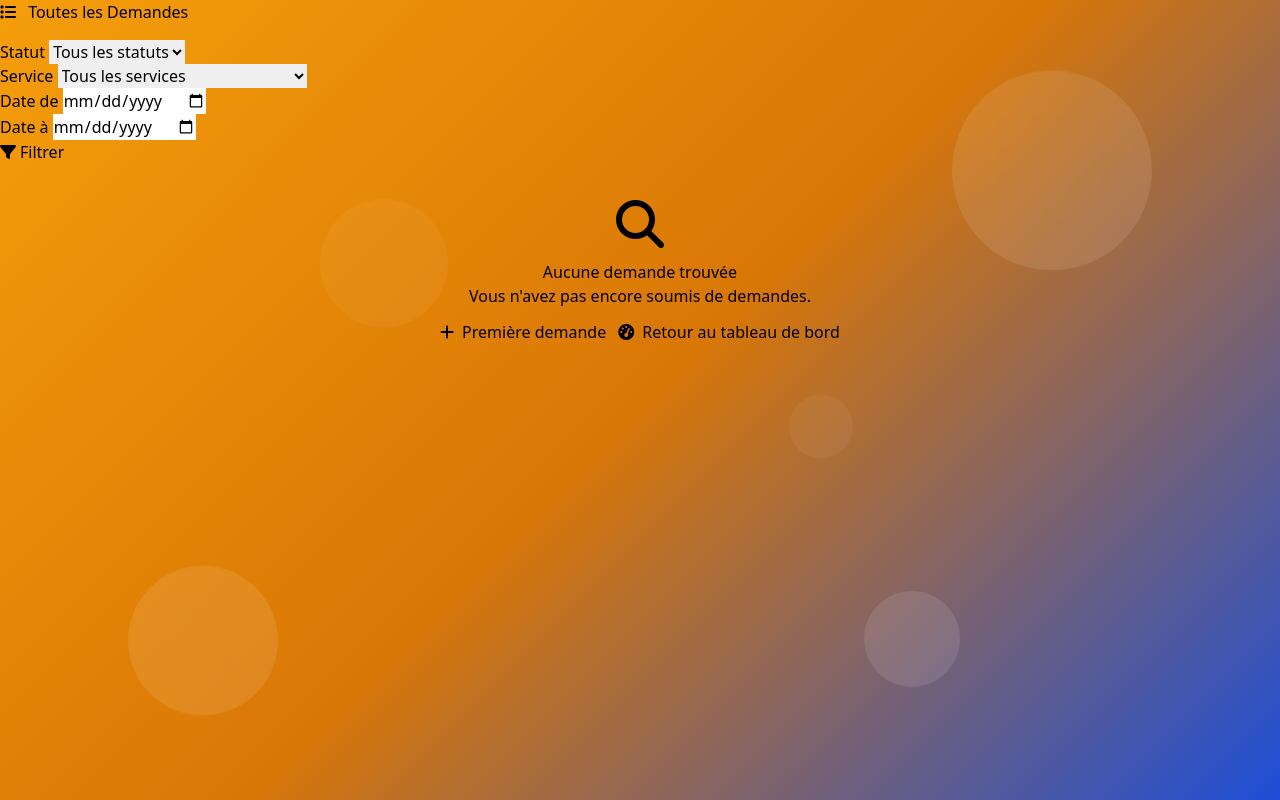
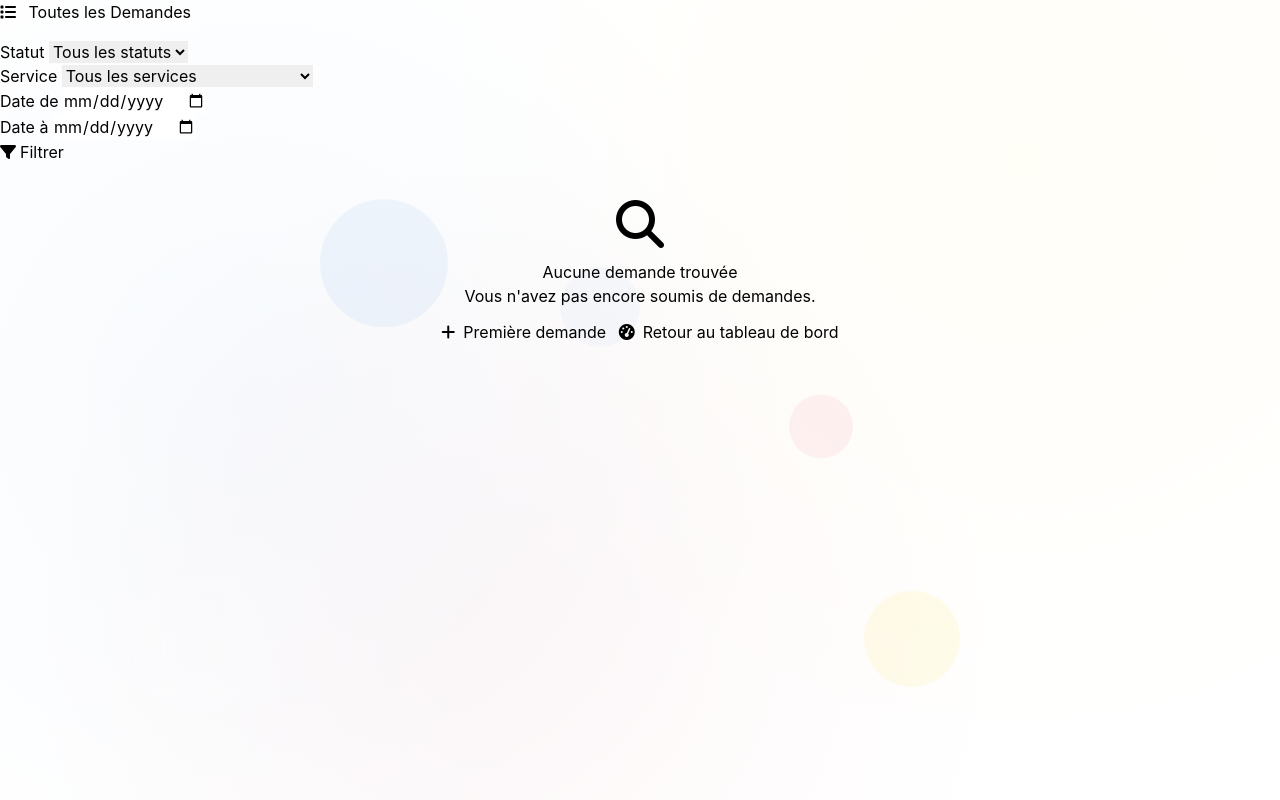
Before and after one commit to moa-digitalagency/ConsulConnect, a Flask app: page /applications in a window 1280 px wide. Run offline with Flask 3, Linux system fonts and the light colour scheme; a user stored in the database is signed in; some libraries are stand-ins or nearby versions.

Commit message:
Update platform appearance to reflect corporate design standards
Changes the background and styling to a white corporate theme with new CSS classes and updated decorative elements in base.html.

Replit-Commit-Author: Agent
Replit-Commit-Session-Id: d0a70888-7530-4bee-9a01-1dbc99a88c0a
Replit-Commit-Checkpoint-Type: full_checkpoint
Replit-Commit-Screenshot-Url: https://storage.googleapis.com/screenshot-production-us-central1/ee96b9f9-639c-4f26-9278-f21e20ab80b9/d0a70888-7530-4bee-9a01-1dbc99a88c0a/iDAh9VU

```diff
--- a/templates/base.html
+++ b/templates/base.html
@@ -66,13 +66,16 @@
         }
     </script>
 
-    <!-- Custom CSS for Glassmorphism -->
+    <!-- Corporate CSS RDC -->
+    <link rel="stylesheet" href="{{ url_for('static', filename='css/corporate.css') }}">
+
+    <!-- Custom CSS for Corporate Design -->
     <style>
         .glass {
-            background: rgba(255, 255, 255, 0.1);
+            background: rgba(255, 255, 255, 0.95);
             backdrop-filter: blur(10px);
             -webkit-backdrop-filter: blur(10px);
-            border: 1px solid rgba(255, 255, 255, 0.2);
+            border: 1px solid rgba(0, 102, 204, 0.1);
         }
 
         .glass-dark {
@@ -93,8 +96,13 @@
             background: linear-gradient(135deg, #667eea 0%, #764ba2 100%);
         }
 
-        .congo-gradient {
-            background: linear-gradient(135deg, #f59e0b 0%, #d97706 50%, #1d4ed8 100%);
+        .corporate-bg-white {
+            background: #FFFFFF;
+            background-image:
+                radial-gradient(circle at 20% 50%, rgba(0, 102, 204, 0.03) 0%, transparent 50%),
+                radial-gradient(circle at 80% 20%, rgba(255, 215, 0, 0.03) 0%, transparent 50%),
+                radial-gradient(circle at 40% 80%, rgba(206, 17, 38, 0.03) 0%, transparent 50%);
+            background-attachment: fixed;
         }
 
         .input-glass {
@@ -159,13 +167,14 @@
 
     {% block extra_head %}{% endblock %}
 </head>
-<body class="min-h-screen {% block body_class %}congo-gradient{% endblock %}">
+<body class="min-h-screen {% block body_class %}corporate-bg-white{% endblock %}">
 
-    <!-- Background Decorative Elements -->
+    <!-- Background Decorative Elements RDC Corporate -->
     <div class="fixed inset-0 overflow-hidden pointer-events-none floating-shapes">
-        <div class="absolute top-1/4 left-1/4 w-32 h-32 bg-white opacity-5 rounded-full animate-float"></div>
-        <div class="absolute top-3/4 right-1/4 w-24 h-24 bg-white opacity-10 rounded-full animate-float" style="animation-delay: -3s;"></div>
-        <div class="absolute top-1/2 right-1/3 w-16 h-16 bg-white opacity-5 rounded-full animate-float" style="animation-delay: -1s;"></div>
+        <div class="absolute top-1/4 left-1/4 w-32 h-32 rounded-full animate-float" style="background: rgba(0, 102, 204, 0.05);"></div>
+        <div class="absolute top-3/4 right-1/4 w-24 h-24 rounded-full animate-float" style="background: rgba(255, 215, 0, 0.08); animation-delay: -3s;"></div>
+        <div class="absolute top-1/2 right-1/3 w-16 h-16 rounded-full animate-float" style="background: rgba(206, 17, 38, 0.05); animation-delay: -1s;"></div>
+        <div class="absolute top-1/3 right-1/2 w-20 h-20 rounded-full animate-float" style="background: rgba(0, 102, 204, 0.03); animation-delay: -5s;"></div>
     </div>
 
     {% block navigation %}{% endblock %}
```
